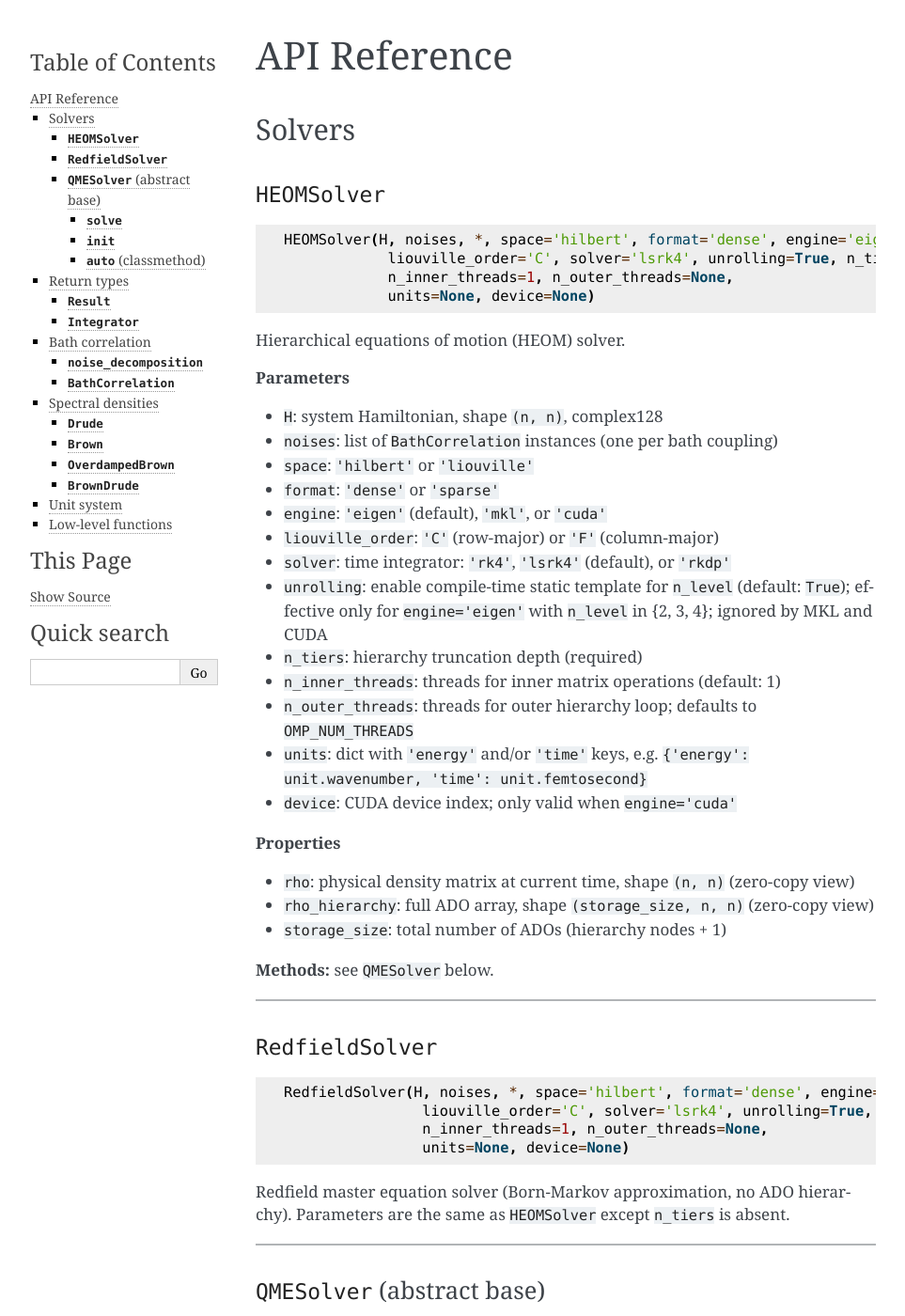
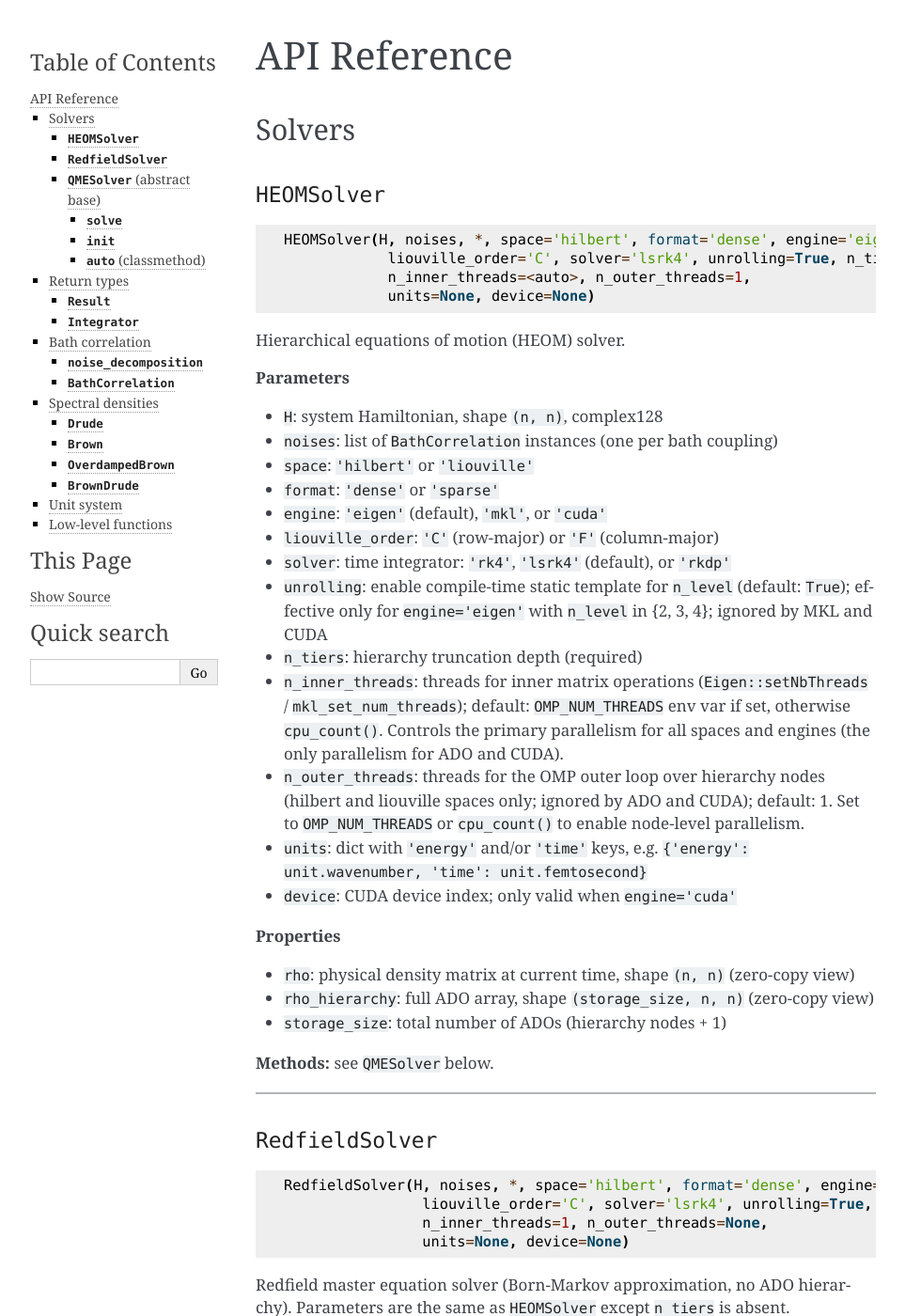
Before and after one commit to tatsushi-ikeda/pyheom, a Sphinx documentation site: the page built from docs/api.md, in a window 1280 px wide and 1400 px high. Shown: the whole window at 94% size, without its empty margins (148-1111 px from the left). Built offline with Sphinx 7.4.7, drawn with Linux system fonts in a browser that asks for light colours; some of the changed text lies outside the part shown.

Commit message:
docs: update thread parameter defaults and 2-D tuning description

````diff
--- a/docs/api.md
+++ b/docs/api.md
@@ -7,7 +7,7 @@
 ```python
 HEOMSolver(H, noises, *, space='hilbert', format='dense', engine='eigen',
             liouville_order='C', solver='lsrk4', unrolling=True, n_tiers,
-            n_inner_threads=1, n_outer_threads=None,
+            n_inner_threads=<auto>, n_outer_threads=1,
             units=None, device=None)
 ```
 
@@ -25,8 +25,14 @@ Hierarchical equations of motion (HEOM) solver.
 - `unrolling`: enable compile-time static template for `n_level` (default: `True`);
   effective only for `engine='eigen'` with `n_level` in {2, 3, 4}; ignored by MKL and CUDA
 - `n_tiers`: hierarchy truncation depth (required)
-- `n_inner_threads`: threads for inner matrix operations (default: 1)
-- `n_outer_threads`: threads for outer hierarchy loop; defaults to `OMP_NUM_THREADS`
+- `n_inner_threads`: threads for inner matrix operations
+  (`Eigen::setNbThreads` / `mkl_set_num_threads`);
+  default: `OMP_NUM_THREADS` env var if set, otherwise `cpu_count()`.
+  Controls the primary parallelism for all spaces and engines
+  (the only parallelism for ADO and CUDA).
+- `n_outer_threads`: threads for the OMP outer loop over hierarchy nodes
+  (hilbert and liouville spaces only; ignored by ADO and CUDA); default: 1.
+  Set to `OMP_NUM_THREADS` or `cpu_count()` to enable node-level parallelism.
 - `units`: dict with `'energy'` and/or `'time'` keys, e.g. `{'energy': unit.wavenumber, 'time': unit.femtosecond}`
 - `device`: CUDA device index; only valid when `engine='cuda'`
 
@@ -110,7 +116,8 @@ Valid spaces are restricted to those supported by the calling class:
 - `n_warmup_steps`: steps in each warmup call (default: `5`)
 - `n_timing_steps`: steps in each timing call (default: `20`)
 - `n_trials`: timing trials per configuration; median is used (default: `3`)
-- `tune`: if `True`, sweep `n_outer_threads` for eigen/mkl (default: `False`)
+- `tune`: if `True`, sweep `(n_outer_threads, n_inner_threads)` pairs for
+  eigen/mkl engines to find the fastest thread configuration (default: `False`)
 - `verbose`: print one line per configuration tried (default: `False`)
 - `return_info`: if `True`, return `(solver, info_dict)` instead of just the solver
 - `**kwargs`: forwarded to the constructor (e.g. `n_tiers` for `HEOMSolver`)
@@ -119,7 +126,7 @@ Valid spaces are restricted to those supported by the calling class:
 
 The best solver instance, or `(instance, info)` when `return_info=True`.
 `info` is a dict with keys `engine`, `space`, `format`, `solver`,
-`n_outer_threads`, and `elapsed` (median timing trial time in seconds).
+`n_outer_threads`, `n_inner_threads`, and `elapsed` (median timing trial time in seconds).
 
 **Example**
 
````
